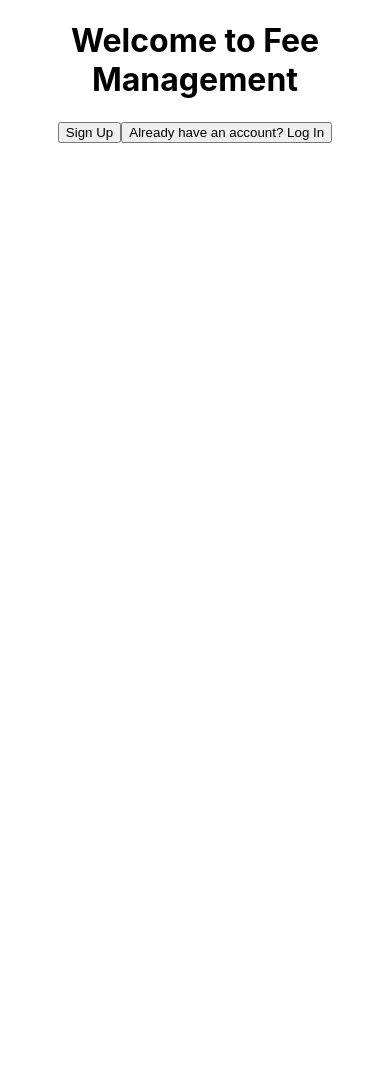
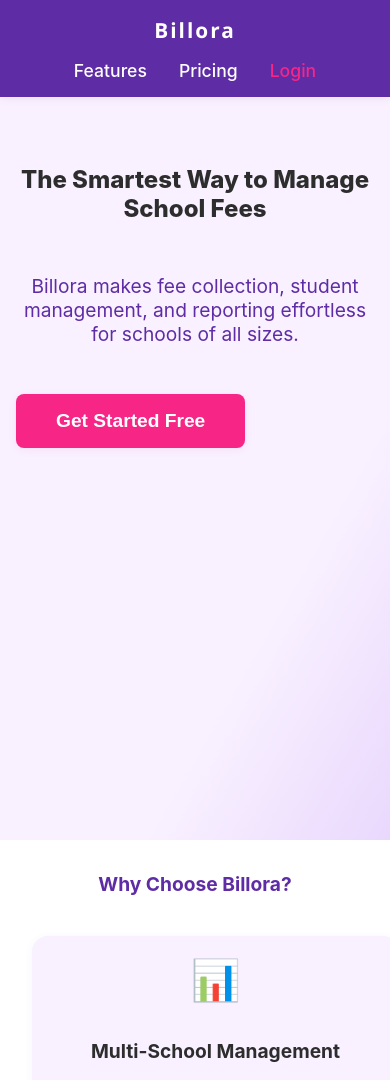
Before and after one commit to SukhnaazRandhawa/fee-management-system, a React (Create React App) app in the folder frontend/: page / in a window 390 px wide. Shown: the top 1080 px of the page. Before the commit the page ends 844 px from the top, so only its background shows below. Built offline with nearby package versions, Linux system fonts and the light colour scheme.

Commit message:
improved front end for the landing page and deleted the home.js and home.css file

```diff
--- a/frontend/package.json
+++ b/frontend/package.json
@@ -8,6 +8,7 @@
     "@testing-library/react": "^16.3.0",
     "@testing-library/user-event": "^13.5.0",
     "axios": "^1.10.0",
+    "lottie-react": "^2.4.1",
     "react": "^19.1.0",
     "react-dom": "^19.1.0",
     "react-router-dom": "^7.6.2",
--- a/frontend/src/App.css
+++ b/frontend/src/App.css
@@ -95,3 +95,13 @@
   flex-direction: column;
   gap: 1rem;
 }
+
+@media (max-width: 600px) {
+  .homepage-card {
+    padding: 2rem 1rem;
+    min-width: 90vw;
+  }
+  .homepage-header {
+    font-size: 1.3rem;
+  }
+}
--- a/frontend/src/App.js
+++ b/frontend/src/App.js
@@ -3,10 +3,10 @@
 import './App.css';
 import ProtectedRoute from './components/ProtectedRoute';
 import { AuthContext } from './context/AuthContext';
+import BilloraLandingPage from './pages/BilloraLandingPage';
 import ClassDetailsPage from './pages/ClassDetailsPage';
 import DashboardLayout from './pages/DashboardLayout';
 import ForgotPasswordPage from './pages/ForgotPasswordPage';
-import HomePage from './pages/HomePage';
 import LoginPage from './pages/LoginPage';
 import ResetPasswordPage from './pages/ResetPasswordPage';
 import SignUpPage from './pages/SignUpPage';
@@ -23,7 +23,7 @@
     <Router>
       <div className="App">
         <Routes>
-          <Route path="/" element={<HomePage />} />
+          <Route path="/" element={<BilloraLandingPage />} />
           <Route path="/login" element={<LoginPage />} />
           <Route path="/signup" element={<SignUpPage />} />
           <Route path="/forgot-password" element={<ForgotPasswordPage />} />
--- /dev/null
+++ b/frontend/src/pages/BilloraLandingPage.css
@@ -0,0 +1,251 @@
+/* Billora Landing Page Styles */
+.billora-landing-bg {
+  min-height: 100vh;
+  background: #F9F1FF;
+  display: flex;
+  flex-direction: column;
+}
+
+.billora-header {
+  background: #5E2CA5;
+  color: #fff;
+  padding: 1.2rem 2rem;
+  display: flex;
+  align-items: center;
+  justify-content: space-between;
+  box-shadow: 0 2px 8px rgba(94,44,165,0.08);
+  position: sticky;
+  top: 0;
+  z-index: 10;
+}
+
+.billora-logo {
+  font-family: 'Montserrat', 'Segoe UI', Arial, sans-serif;
+  font-size: 2rem;
+  font-weight: 800;
+  letter-spacing: 2px;
+}
+
+.billora-nav {
+  display: flex;
+  gap: 2rem;
+}
+
+.nav-link {
+  color: #fff;
+  text-decoration: none;
+  font-size: 1.1rem;
+  font-weight: 500;
+  transition: color 0.2s;
+}
+.nav-link:hover, .nav-login {
+  color: #F72585;
+}
+
+.billora-hero {
+  display: flex;
+  flex-wrap: wrap;
+  align-items: center;
+  justify-content: center;
+  padding: 4rem 2rem 2rem 2rem;
+  gap: 3rem;
+  background: linear-gradient(120deg, #F9F1FF 70%, #e9d8fd 100%);
+  min-height: 60vh;
+  animation: fadeInUp 1s cubic-bezier(.39,.575,.565,1) both;
+}
+
+@keyframes fadeInUp {
+  0% {
+    opacity: 0;
+    transform: translateY(40px);
+  }
+  100% {
+    opacity: 1;
+    transform: translateY(0);
+  }
+}
+
+.hero-content {
+  max-width: 480px;
+  display: flex;
+  flex-direction: column;
+  align-items: flex-start;
+  gap: 1.5rem;
+}
+
+.hero-title {
+  color: #2D2D2D;
+  font-size: 2.7rem;
+  font-weight: 800;
+  margin-bottom: 0.5rem;
+}
+
+.hero-subtitle {
+  color: #5E2CA5;
+  font-size: 1.2rem;
+  margin-bottom: 1.5rem;
+}
+
+.hero-cta {
+  background: #F72585;
+  color: #fff;
+  border: none;
+  border-radius: 8px;
+  padding: 1rem 2.5rem;
+  font-size: 1.2rem;
+  font-weight: 700;
+  cursor: pointer;
+  box-shadow: 0 2px 8px rgba(247,37,133,0.08);
+  transition: background 0.2s, transform 0.2s;
+}
+.hero-cta:hover {
+  background: #c81e6e;
+  transform: translateY(-2px) scale(1.04);
+}
+
+.hero-animation {
+  width: 340px;
+  max-width: 90vw;
+  min-width: 220px;
+  display: flex;
+  align-items: center;
+  justify-content: center;
+}
+
+.billora-features {
+  padding: 3rem 2rem 2rem 2rem;
+  background: #fff;
+  border-radius: 32px 32px 0 0;
+  margin-top: -2rem;
+  box-shadow: 0 -2px 16px rgba(94,44,165,0.04);
+}
+.features-title {
+  color: #5E2CA5;
+  font-size: 2rem;
+  font-weight: 700;
+  text-align: center;
+  margin-bottom: 2.5rem;
+}
+.features-list {
+  display: flex;
+  flex-wrap: wrap;
+  gap: 2rem;
+  justify-content: center;
+}
+.feature-card {
+  background: #F9F1FF;
+  border-radius: 16px;
+  box-shadow: 0 2px 8px rgba(94,44,165,0.06);
+  padding: 2rem 1.5rem;
+  min-width: 220px;
+  max-width: 260px;
+  display: flex;
+  flex-direction: column;
+  align-items: center;
+  text-align: center;
+  transition: transform 0.2s, box-shadow 0.2s;
+}
+.feature-card:hover {
+  transform: translateY(-6px) scale(1.03);
+  box-shadow: 0 6px 24px rgba(94,44,165,0.10);
+}
+.feature-icon {
+  font-size: 2.5rem;
+  margin-bottom: 1rem;
+}
+.feature-info h3 {
+  color: #2D2D2D;
+  font-size: 1.2rem;
+  font-weight: 700;
+  margin-bottom: 0.5rem;
+}
+.feature-info p {
+  color: #5E2CA5;
+  font-size: 1rem;
+}
+
+.billora-how {
+  padding: 3rem 2rem 2rem 2rem;
+  background: #F9F1FF;
+  text-align: center;
+}
+.billora-how h2 {
+  color: #5E2CA5;
+  font-size: 1.7rem;
+  font-weight: 700;
+  margin-bottom: 1.5rem;
+}
+.how-list {
+  list-style: none;
+  padding: 0;
+  margin: 0 auto;
+  max-width: 600px;
+  color: #2D2D2D;
+  font-size: 1.1rem;
+  display: flex;
+  flex-direction: column;
+  gap: 1.1rem;
+}
+
+.billora-footer {
+  background: #5E2CA5;
+  color: #fff;
+  padding: 2rem 1rem 1rem 1rem;
+  display: flex;
+  flex-direction: column;
+  align-items: center;
+  gap: 1rem;
+  margin-top: 2rem;
+}
+.footer-links, .footer-social {
+  display: flex;
+  gap: 2rem;
+}
+.footer-links a, .footer-social a {
+  color: #fff;
+  text-decoration: none;
+  font-size: 1rem;
+  transition: color 0.2s;
+}
+.footer-links a:hover, .footer-social a:hover {
+  color: #F72585;
+}
+.footer-copy {
+  font-size: 0.95rem;
+  color: #D1D5DB;
+  margin-top: 0.5rem;
+}
+
+@media (max-width: 900px) {
+  .billora-hero {
+    flex-direction: column;
+    gap: 2rem;
+    padding: 3rem 1rem 1rem 1rem;
+  }
+  .features-list {
+    flex-direction: column;
+    align-items: center;
+  }
+}
+
+@media (max-width: 600px) {
+  .billora-header {
+    flex-direction: column;
+    gap: 1rem;
+    padding: 1rem 0.5rem;
+  }
+  .billora-logo {
+    font-size: 1.3rem;
+  }
+  .hero-title {
+    font-size: 1.5rem;
+  }
+  .features-title {
+    font-size: 1.2rem;
+  }
+  .feature-card {
+    min-width: 90vw;
+    max-width: 95vw;
+    padding: 1.2rem 0.5rem;
+  }
+}
--- /dev/null
+++ b/frontend/src/pages/BilloraLandingPage.js
@@ -0,0 +1,92 @@
+import Lottie from 'lottie-react';
+import React from 'react';
+import { Link } from 'react-router-dom';
+import animationData from './billora-hero-animation.json';
+import './BilloraLandingPage.css';
+
+const features = [
+  {
+    icon: '📊',
+    title: 'Multi-School Management',
+    desc: 'Manage multiple schools and users from one dashboard.'
+  },
+  {
+    icon: '💸',
+    title: 'Instant Payments & Receipts',
+    desc: 'Track payments, send receipts, and reduce paperwork.'
+  },
+  {
+    icon: '🗂️',
+    title: 'Session Rollover & History',
+    desc: 'Start new academic years with a click, keep all your data.'
+  },
+  {
+    icon: '📈',
+    title: 'Powerful Reports',
+    desc: 'See collections, dues, and trends at a glance.'
+  }
+];
+
+const BilloraLandingPage = () => {
+  return (
+    <div className="billora-landing-bg">
+      <header className="billora-header">
+        <span className="billora-logo">Billora</span>
+        <nav className="billora-nav">
+          <a href="#features" className="nav-link">Features</a>
+          <a href="#pricing" className="nav-link">Pricing</a>
+          <Link to="/login" className="nav-link nav-login">Login</Link>
+        </nav>
+      </header>
+      <section className="billora-hero">
+        <div className="hero-content">
+          <h1 className="hero-title">The Smartest Way to Manage School Fees</h1>
+          <p className="hero-subtitle">Billora makes fee collection, student management, and reporting effortless for schools of all sizes.</p>
+          <Link to="/signup">
+            <button className="hero-cta">Get Started Free</button>
+          </Link>
+        </div>
+        <div className="hero-animation">
+          <Lottie animationData={animationData} loop={true} />
+        </div>
+      </section>
+      <section className="billora-features" id="features">
+        <h2 className="features-title">Why Choose Billora?</h2>
+        <div className="features-list">
+          {features.map((f, idx) => (
+            <div className="feature-card" key={idx}>
+              <div className="feature-icon">{f.icon}</div>
+              <div className="feature-info">
+                <h3>{f.title}</h3>
+                <p>{f.desc}</p>
+              </div>
+            </div>
+          ))}
+        </div>
+      </section>
+      <section className="billora-how">
+        <h2>How Billora Helps</h2>
+        <ul className="how-list">
+          <li>Save time by automating repetitive fee and student management tasks.</li>
+          <li>Stay organized with all your data in one secure, easy-to-use platform.</li>
+          <li>Improve transparency and trust with clear records and instant receipts.</li>
+          <li>Make better decisions with built-in analytics and reporting.</li>
+        </ul>
+      </section>
+      <footer className="billora-footer">
+        <div className="footer-links">
+          <a href="#about">About</a>
+          <a href="#support">Support</a>
+          <a href="#terms">Terms</a>
+        </div>
+        <div className="footer-social">
+          <a href="https://twitter.com" target="_blank" rel="noopener noreferrer">Twitter</a>
+          <a href="https://facebook.com" target="_blank" rel="noopener noreferrer">Facebook</a>
+        </div>
+        <div className="footer-copy">&copy; {new Date().getFullYear()} Billora. All rights reserved.</div>
+      </footer>
+    </div>
+  );
+};
+
+export default BilloraLandingPage;
--- a/frontend/src/pages/HomePage.js
+++ /dev/null
@@ -1,20 +0,0 @@
-import React from 'react';
-import { Link } from 'react-router-dom';
-
-const HomePage = () => {
-  return (
-    <div>
-      <h1>Welcome to Fee Management</h1>
-      <nav>
-        <Link to="/signup">
-          <button>Sign Up</button>
-        </Link>
-        <Link to="/login">
-          <button>Already have an account? Log In</button>
-        </Link>
-      </nav>
-    </div>
-  );
-};
-
-export default HomePage;
--- /dev/null
+++ b/frontend/src/pages/billora-hero-animation.json
@@ -0,0 +1 @@
+{"v":"5.7.4","fr":30,"ip":0,"op":90,"w":400,"h":400,"nm":"Education Animation","ddd":0,"assets":[],"layers":[{"ddd":0,"ind":1,"ty":4,"nm":"Book","sr":1,"ks":{"o":{"a":0,"k":100},"r":{"a":0,"k":0},"p":{"a":0,"k":[200,200,0]},"a":{"a":0,"k":[0,0,0]},"s":{"a":0,"k":[100,100,100]}},"ao":0,"shapes":[{"ty":"rect","d":1,"s":{"a":0,"k":[120,160]},"p":{"a":0,"k":[0,0]},"r":{"a":0,"k":20},"nm":"Book Body","mn":"ADBE Vector Shape - Rect","hd":false},{"ty":"rect","d":1,"s":{"a":0,"k":[100,10]},"p":{"a":0,"k":[0,-80]},"r":{"a":0,"k":5},"nm":"Book Top","mn":"ADBE Vector Shape - Rect","hd":false}],"ip":0,"op":90,"st":0,"bm":0}],"markers":[]}
```
Also changed, not shown: 1 other file (tests, documents, lock files or other folders).
